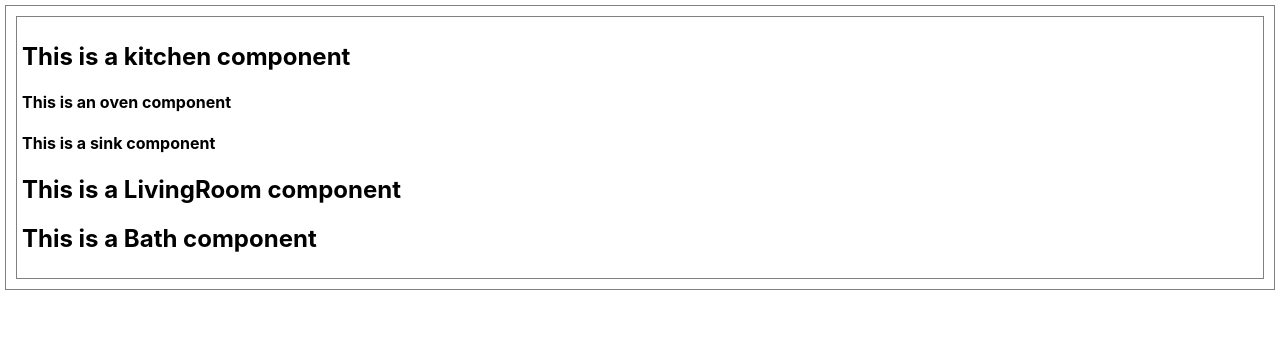
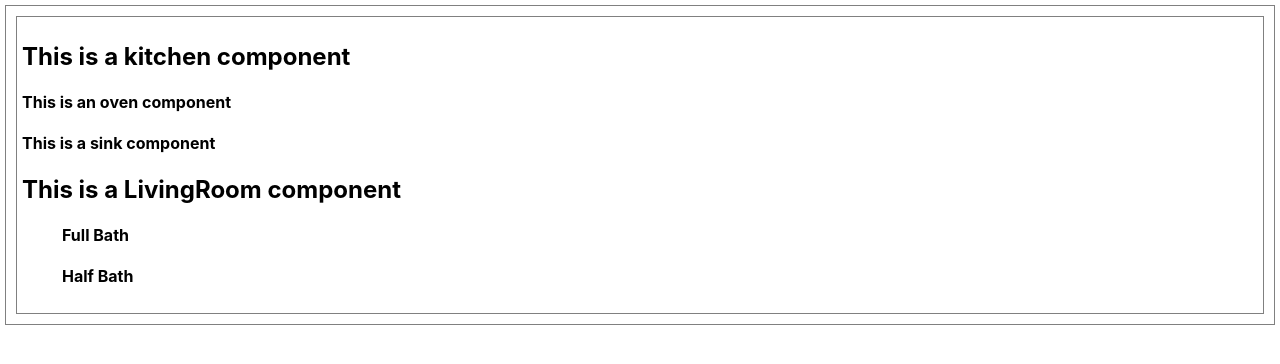
Before and after one commit to Codykilpatrick/floorplan-react, a React (Create React App) app: page / in a window 1280 px wide. Shown: the top 364 px of the page. Built offline with nearby package versions, Linux system fonts and the light colour scheme.

Commit message:
update bath component

```diff
--- a/src/Bath.jsx
+++ b/src/Bath.jsx
@@ -1,6 +1,10 @@
 const Bath = (props) => {
+  console.log(props);
   return (
-    <h2>This is a Bath component</h2>
+    <ul>
+      { props.size.map(bath =>
+        <h4>{bath} Bath</h4>)}
+    </ul>
   )
 }
 
```
